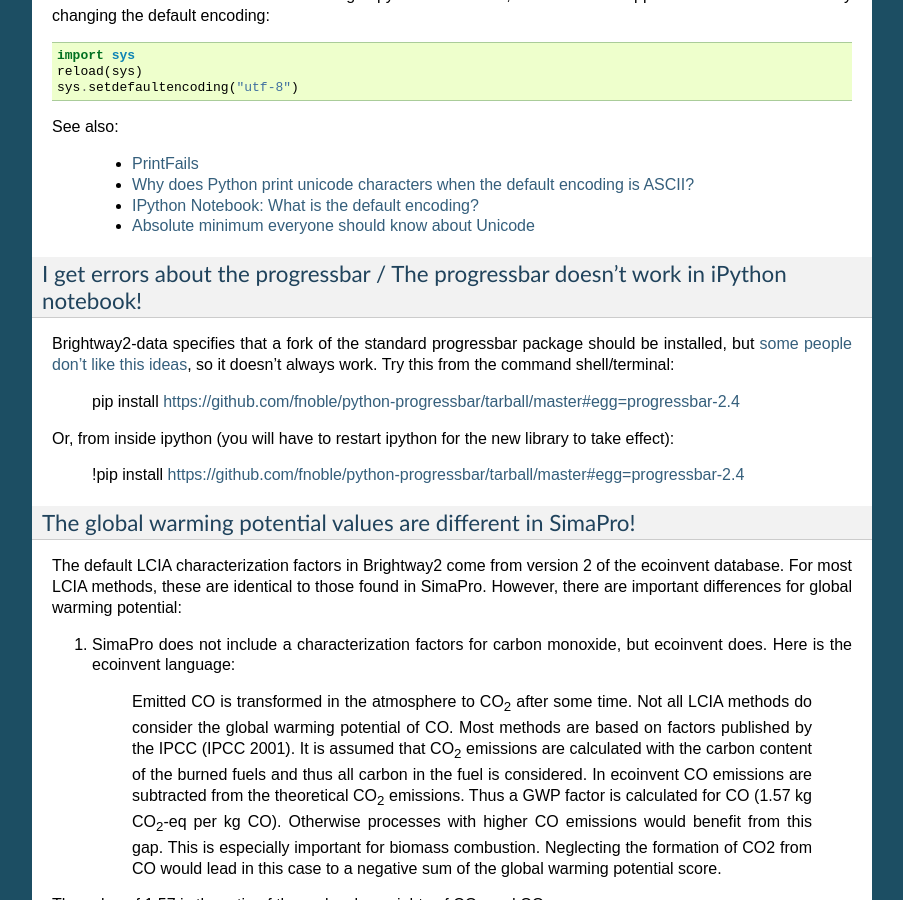
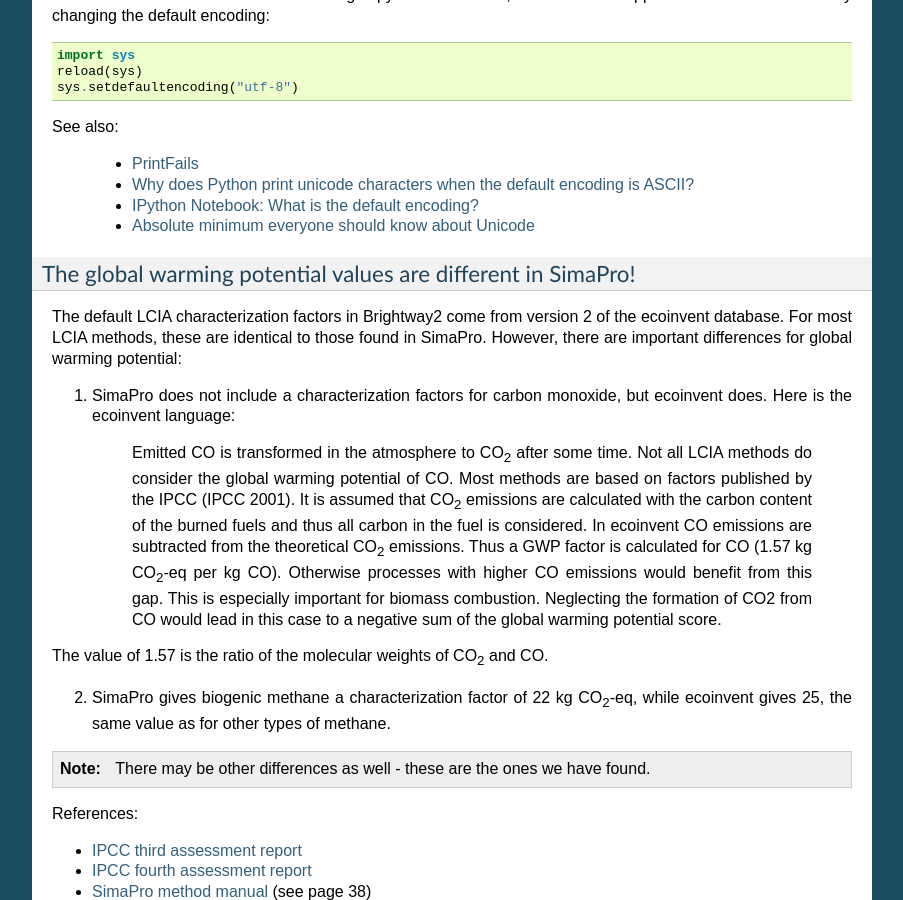
Before and after one commit to brightway-lca/brightway2, a Sphinx documentation site: the page built from docs/faq.rst, in a window 1280 px wide and 900 px high, scrolled down 1702 px. Shown: the whole window, without its empty margins (198-1101 px from the left). Built offline with Sphinx 7.4.7, drawn with Linux system fonts in a browser that asks for light colours; some of the changed text lies outside the part shown.

Commit message:
Remove section about progressbar, as forked version should solve problems

```diff
--- a/docs/faq.rst
+++ b/docs/faq.rst
@@ -81,17 +81,6 @@
     * `IPython Notebook: What is the default encoding? <http://stackoverflow.com/questions/15420672/ipython-notebook-what-is-the-default-encoding>`_
     * `Absolute minimum everyone should know about Unicode <http://www.joelonsoftware.com/articles/Unicode.html>`_
 
-I get errors about the progressbar / The progressbar doesn't work in iPython notebook!
---------------------------------------------------------------------------------------
-
-Brightway2-data specifies that a fork of the standard progressbar package should be installed, but `some people don't like this ideas <https://groups.google.com/forum/#!topic/pypa-dev/tJ6HHPQpyJ4>`_, so it doesn't always work. Try this from the command shell/terminal:
-
-    pip install https://github.com/fnoble/python-progressbar/tarball/master#egg=progressbar-2.4
-
-Or, from inside ipython (you will have to restart ipython for the new library to take effect):
-
-    !pip install https://github.com/fnoble/python-progressbar/tarball/master#egg=progressbar-2.4
-
 The global warming potential values are different in SimaPro!
 -------------------------------------------------------------
 
--- a/setup.py
+++ b/setup.py
@@ -5,7 +5,7 @@
     "numpy",
     "scipy",
     "nose",
-    "progressbar",
+    "progressbar-ipython",
     "voluptuous",
     "fuzzywuzzy",
     "flask",
@@ -20,7 +20,7 @@
 
 setup(
     name='brightway2',
-    version="0.12",
+    version="0.13",
     packages=["brightway2"],
     author="Chris Mutel",
     author_email="cmutel@gmail.com",
```
